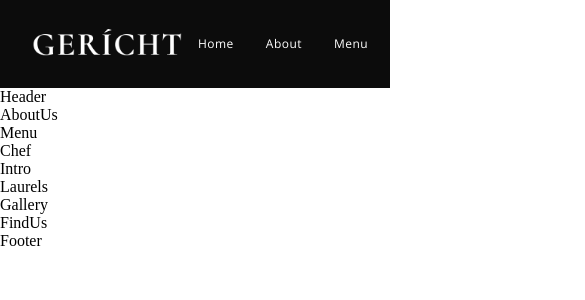
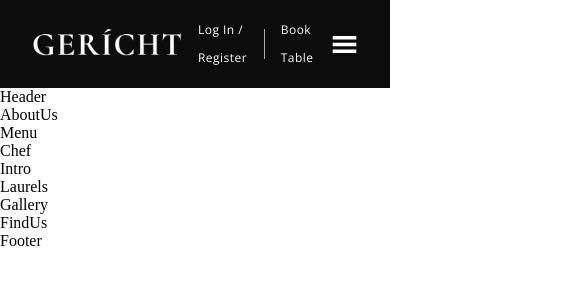
Before and after one commit to Richie1136/dining-restaurantapp-react, a React (Create React App) app in the folder restaurantapp/: page / in a window 390 px wide. Shown: the top 300 px of the page, 585 px wide, since content can reach past the window. Built offline with nearby package versions, Linux system fonts and the light colour scheme; a web font is replaced by a local one.

Commit message:
Added useState hook to toggle the menu open and close

```diff
--- a/restaurantapp/src/components/navbar/NavBar.css
+++ b/restaurantapp/src/components/navbar/NavBar.css
@@ -71,3 +71,22 @@
   flex-direction: column;
   z-index: 5;
 }
+
+.app-navbar-smallscreen-overlay .overlay-close {
+  font-size: 27px;
+  color: var(--color-golden);
+  cursor: pointer;
+  position: absolute;
+  top: 20px;
+  right: 20px;
+}
+
+@media screen and (max-width: 1150px) {
+  .app-navbar-links {
+    display: none;
+  }
+
+  .app-navbar-smallscreen {
+    display: flex;
+  }
+}
--- a/restaurantapp/src/components/navbar/NavBar.js
+++ b/restaurantapp/src/components/navbar/NavBar.js
@@ -2,6 +2,7 @@ import './NavBar.css'
 import { GiHamburgerMenu } from 'react-icons/gi'
 import { MdOutlineRestaurantMenu } from 'react-icons/md'
 import images from '../../constants/images'
+import { useState } from 'react'
 
 const ItemList = () => (
   <>
@@ -14,6 +15,9 @@ const ItemList = () => (
 )
 
 const NavBar = () => {
+
+  const [toggleMenu, setToggleMenu] = useState(false)
+
   return (
     <nav className='app-navbar'>
       <div className='app-navbar-logo'>
@@ -28,13 +32,15 @@ const NavBar = () => {
         <a href='/' className='p-opensans'>Book Table</a>
       </div>
       <div className='app-navbar-smallscreen'>
-        <GiHamburgerMenu color='#fff' fontSize={27} onClick={() => {}} />
-        <div className='app-navbar-smallscreen-overlay flex-center slide-bottom'>
-          <MdOutlineRestaurantMenu className='overlay-close' onClick={() => {}} fontSize={27} />
-          <ul className='app-navbar-smallscreen-links'>
-            <ItemList />
-          </ul>
-        </div>
+        <GiHamburgerMenu color='#fff' fontSize={27} onClick={() => setToggleMenu(true)} />
+        {toggleMenu && (
+          <div className='app-navbar-smallscreen-overlay flex-center slide-bottom'>
+            <MdOutlineRestaurantMenu className='overlay-close' onClick={() => setToggleMenu(false)} fontSize={27} />
+            <ul className='app-navbar-smallscreen-links'>
+              <ItemList />
+            </ul>
+          </div>
+        )}
       </div>
     </nav>
   )
```
